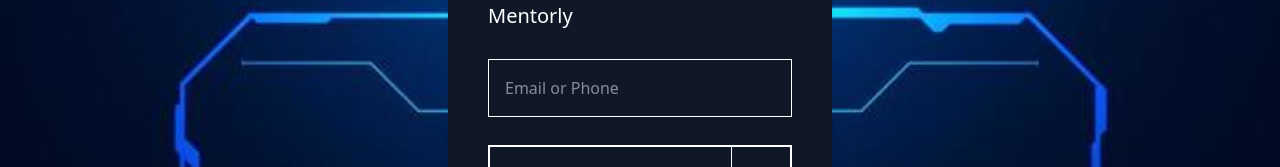
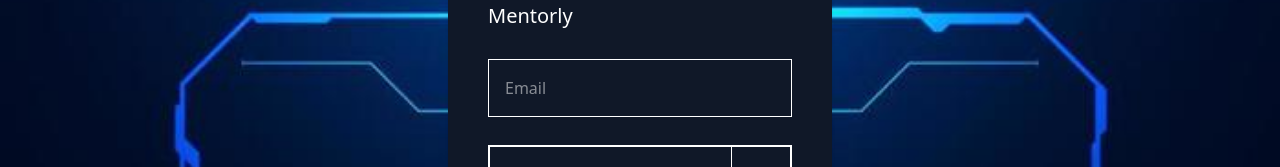
Before and after one commit to Praise-Tech-Dev/MentorshipFrontend, a React (Vite) app: page /login in a window 1280 px wide. Shown: the part 237-404 px from the top of the page. Built offline with nearby package versions, Linux system fonts and the light colour scheme.

Commit message:
second commit

```diff
--- a/package.json
+++ b/package.json
@@ -12,6 +12,7 @@
   },
   "dependencies": {
     "@tailwindcss/vite": "^4.1.11",
+    "axios": "^1.10.0",
     "body-parser": "^2.2.0",
     "cors": "^2.8.5",
     "dotenv": "^17.0.1",
--- a/src/components/Form.jsx
+++ b/src/components/Form.jsx
@@ -1,12 +1,16 @@
-import React, { useState } from 'react'
+import React, { useState, useEffect } from 'react'
 // import { userLogin } from '../utils/api/usersApi'
 import { Link } from 'react-router-dom'
+import axios from 'axios'
+
+
 
 export default function Form() {
-  const [username, setUsername] = useState('')
+  const [email, setEmail] = useState('')
   const [password, setPassword] = useState('')
   const [loading, setLoading] = useState(false)
   const [visibility, setVisibility] = useState(false)
+  const [loginError, setLoginError] = useState(null)
 
   // const navigate = useNavigate()
 
@@ -14,8 +18,30 @@
     e.preventDefault()
     setLoading(true)
     const data = {
-      username: username,
+      email: email,
       password: password,
+    }
+
+    try{
+      const response = await axios.post("https://mentorshipbackend-fetn.onrender.com/api/auth/login", data)
+
+      console.log("Login successful", response.user);
+
+      if(response){
+        // Save the user data to localStorage
+        localStorage.setItem('auth', JSON.stringify(response.data))
+
+        // Redirect to the home page or any other page
+        window.location.href = '/profile/edit';
+      }
+
+    }catch(error){
+      // setLoginError();
+      console.error("Login failed")
+      setLoginError("Invalid Credentials or Server Error.")
+
+      // console.error("Error logging in:", error);
+      // alert("Login failed. Please check your credentials.");
     }
 
     // await userLogin(data).then(res=>{
@@ -43,9 +69,10 @@
 
         </div>
       </div>
+      {loginError && <p className='text-red-500 text-sm'>{loginError}</p>}
       <p className='text-[20px]'>Develop your tech dreams with Mentorly </p>
       <form className='flex flex-col '>
-        <input type="text" onChange={(e)=>setUsername(e.target.value)} value={username} placeholder='Email or Phone' className='border-[1px] border-white p-4 mt-7'/>
+        <input type="email" onChange={(e)=>setEmail(e.target.value)} value={email} placeholder='Email' className='border-[1px] border-white p-4 mt-7'/>
         <div className='relative border  mt-7'>
           <div onClick={()=>setVisibility(!visibility)} className="absolute right-0 bottom-0 h-full border flex items-center cursor-pointer">
             <i className={`px-5 pi ${visibility? 'pi-eye-slash':'pi-eye'} text-lg`}></i>
--- a/src/pages/Login.jsx
+++ b/src/pages/Login.jsx
@@ -2,6 +2,11 @@
 import Form from '../components/Form'
 
 export default function Login() {
+
+  function handleLogin(){
+
+  }
+
   return (
     <div className=' flex'>
 
```
Also changed, not shown: 2 other files (tests, documents, lock files or other folders).
